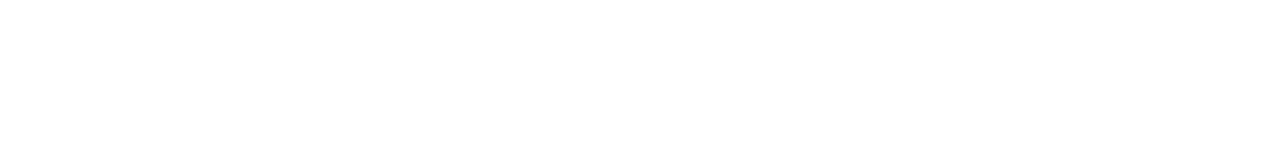
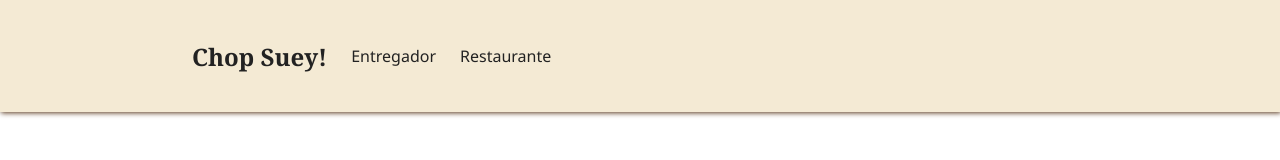
Before and after one commit to arthuurfm/chop-suey, a website: page public/index.html in a window 1280 px wide. Drawn offline with Linux system fonts and the light colour scheme.

Commit message:
colors, components and reset

```diff
--- /dev/null
+++ b/public/components/header/index.js
@@ -0,0 +1,13 @@
+const header = document.createElement('header');
+
+header.innerHTML = `
+  <div class='header-container'>
+    <nav>
+      <h1>Chop Suey!</h1>
+      <span>Entregador</span>
+      <span>Restaurante</span>
+    </nav>
+  </div>
+`;
+
+export default header;
--- /dev/null
+++ b/public/components/header/style.css
@@ -0,0 +1,25 @@
+@import url('../../styles/vars.css');
+
+header {
+  position: fixed;
+  width: 100%;
+  height: 7rem;
+  background-color: var(--secondary-background);
+  box-shadow: 1px 1px 5px var(--dark-detail);
+}
+
+.header-container {
+  width: 70%;
+  height: 100%;
+  margin: 0 auto;
+
+  display: flex;
+}
+
+.header-container nav {
+  height: 100%;
+  width: 100%;
+  display: flex;
+  align-items: center;
+  gap: 24px;
+}
--- a/public/index.html
+++ b/public/index.html
@@ -3,9 +3,10 @@
 <head>
   <meta charset="UTF-8">
   <meta name="viewport" content="width=device-width, initial-scale=1.0">
+  <link rel="stylesheet" href="styles.css">
   <title>Chop Suey!</title>
 </head>
 <body>
-
+  <script src="index.js" type="module"></script>
 </body>
 </html>
--- /dev/null
+++ b/public/index.js
@@ -0,0 +1,4 @@
+import header from './components/header/index.js';
+
+const body = document.querySelector('body');
+body.appendChild(header);
--- /dev/null
+++ b/public/styles.css
@@ -0,0 +1,2 @@
+@import url('./components/header/style.css');
+@import url('./styles/reset.css');
--- /dev/null
+++ b/public/styles/reset.css
@@ -0,0 +1,13 @@
+@import url('https://fonts.googleapis.com/css2?family=Noto+Sans:ital,wght@0,100..900;1,100..900&family=Noto+Serif:ital,wght@0,100..900;1,100..900&display=swap');
+
+* {
+  margin: 0;
+  padding: 0;
+  box-sizing: border-box;
+  font-family: 'Noto Sans', sans-serif;
+  color: var(--text);
+}
+
+h1, h2, h3, h4 {
+  font-family: 'Noto Serif', sans-serif;
+}
--- /dev/null
+++ b/public/styles/vars.css
@@ -0,0 +1,11 @@
+:root {
+--background: #FFFFFF; /* Fundo principal (branco) */
+--text: #222222; /* Texto principal (preto) */
+--accent-primary: #E0673C; /* Botões e destaques (Stir-Fry Carrot) */
+--accent-hover: #A55E2B; /* Hover de botões/links (Sesame Oil Amber) */
+--highlight: #D9A441; /* Destaques e bordas (Ginger Gold) */
+--success: #6FAE4F; /* Elementos positivos (Bok Choy Green) */
+--warning: #8F2C1C; /* Alertas e CTAs fortes (Soy Glaze Red) */
+--secondary-background: #F4EAD4; /* Background secundário suave */
+--dark-detail: #5A381E; /* Detalhes escuros e sombras (Wok Brown) */
+}
```
